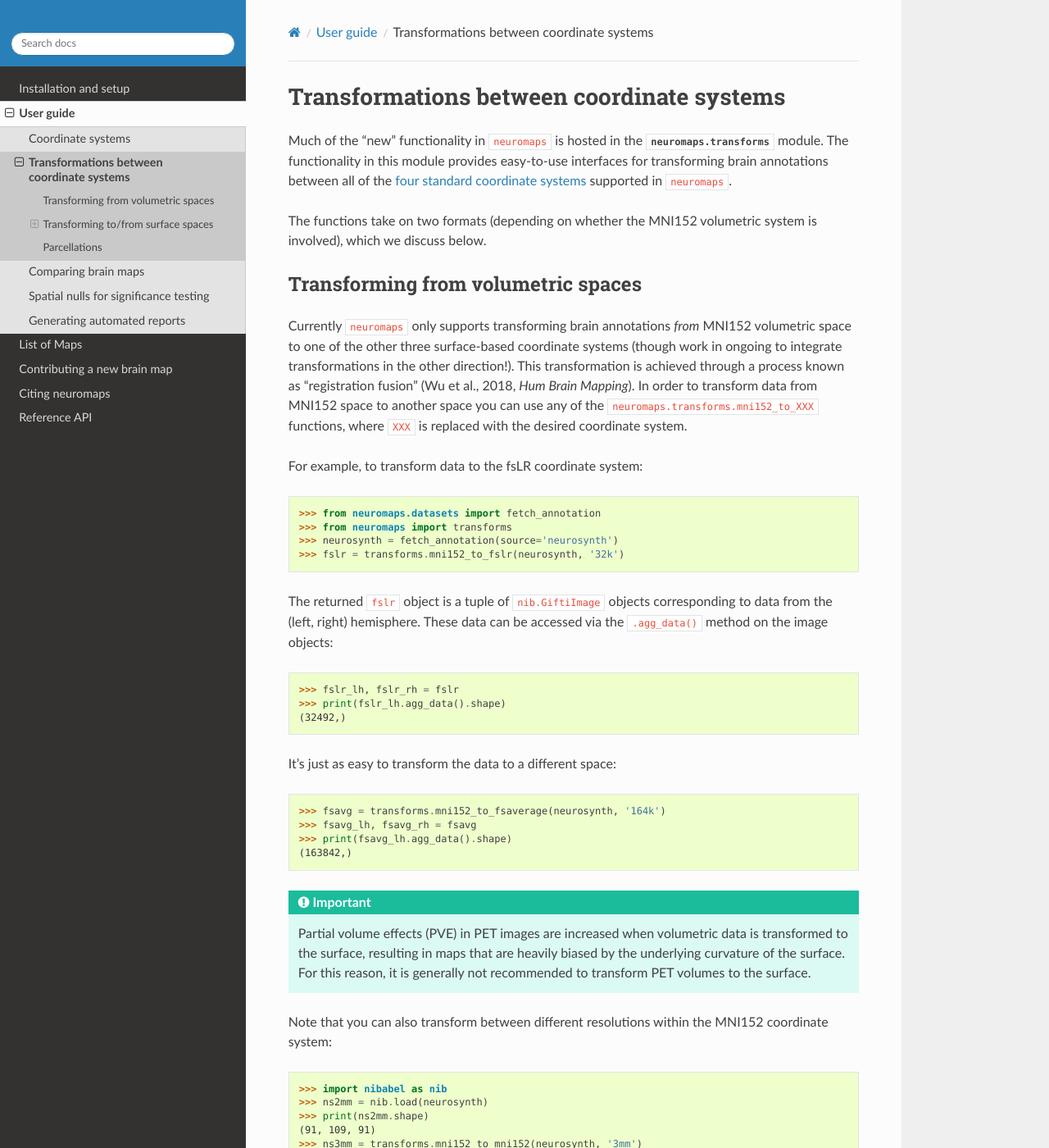
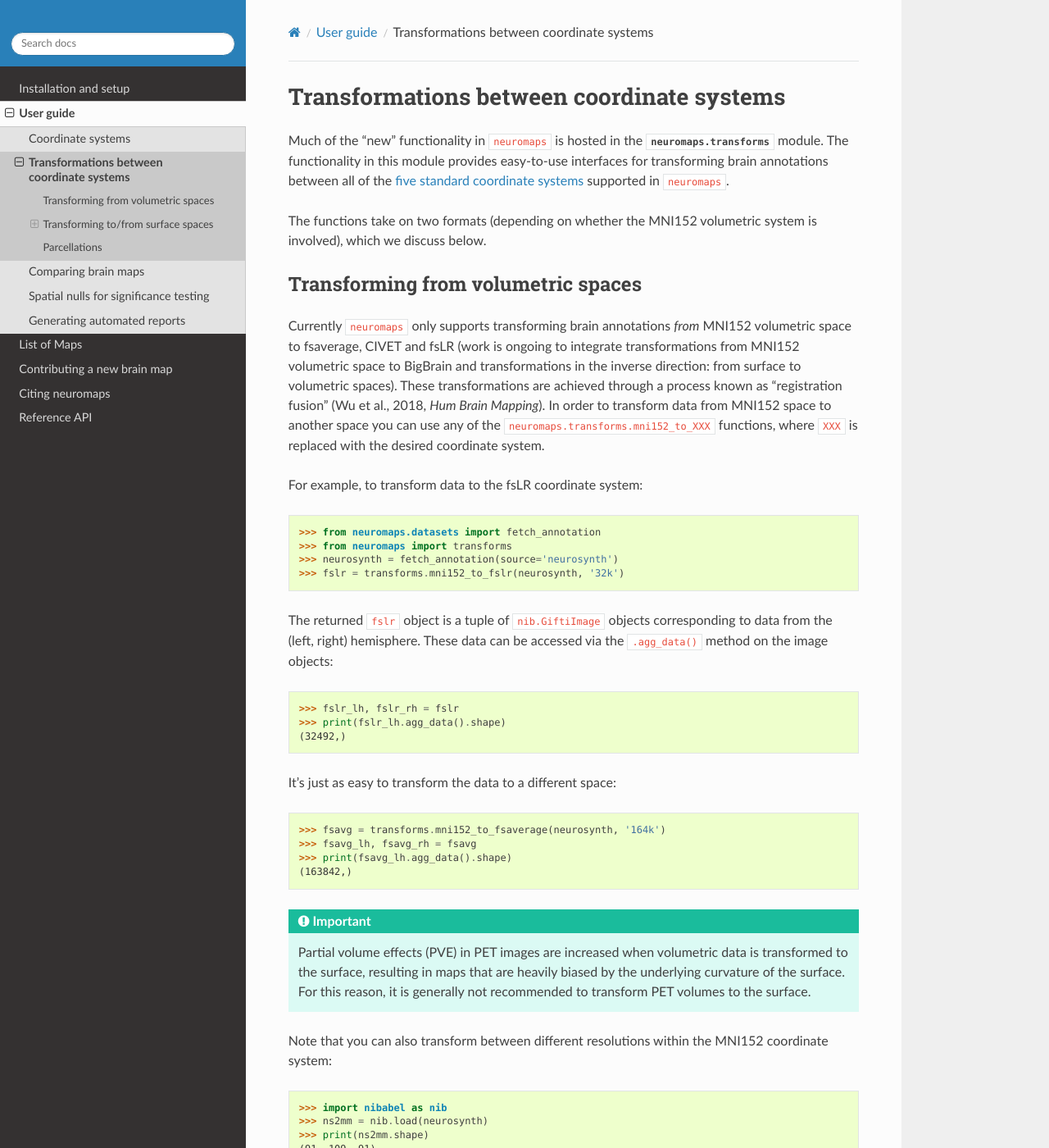
Before and after one commit to netneurolab/neuromaps, a Sphinx documentation site: the page built from docs/user_guide/transformations.rst, in a window 1280 px wide and 1400 px high. Shown: the whole window at 82% size. Built offline with Sphinx 7.4.7 and the Read the Docs theme 3.1.0, drawn with Linux system fonts in a browser that asks for light colours; pages that are not in the unit, such as notebooks, are missing from menus; some of the changed text lies outside the part shown.

Commit message:
[DOC] Yet more documentation changes

```diff
--- a/docs/user_guide/transformations.rst
+++ b/docs/user_guide/transformations.rst
@@ -6,7 +6,7 @@ Transformations between coordinate systems
 Much of the "new" functionality in ``neuromaps`` is hosted in the
 :mod:`neuromaps.transforms` module. The functionality in this module provides
 easy-to-use interfaces for transforming brain annotations between all of the
-:ref:`four standard coordinate systems <usage_atlases>` supported in
+:ref:`five standard coordinate systems <usage_atlases>` supported in
 ``neuromaps``.
 
 The functions take on two formats (depending on whether the MNI152 volumetric
@@ -18,9 +18,10 @@ Transforming from volumetric spaces
 -----------------------------------
 
 Currently ``neuromaps`` only supports transforming brain annotations *from*
-MNI152 volumetric space to one of the other three surface-based coordinate
-systems (though work in ongoing to integrate transformations in the other
-direction!). This transformation is achieved through a process known as
+MNI152 volumetric space to fsaverage, CIVET and fsLR (work is ongoing to
+integrate transformations from MNI152 volumetric space to BigBrain and
+transformations in the inverse direction: from surface to volumetric spaces).
+These transformations are achieved through a process known as
 "registration fusion" (Wu et al., 2018, *Hum Brain Mapping*). In order to
 transform data from MNI152 space to another space you can use any of the
 ``neuromaps.transforms.mni152_to_XXX`` functions, where ``XXX`` is replaced
@@ -84,10 +85,11 @@ Transforming to/from surface spaces
 -----------------------------------
 
 Transforming between surface-based coordinate systems works bidirectionally.
-That is, data in each surface system can be transformed to and from every other
-surface system. Here, the transformation functions take the form of
-``neuromaps.transforms.XXX_to_YYY`` where ``XXX`` is the source system and
-``YYY`` is the target system.
+That is, data in fsaverage, CIVET, fsLR can be transformed to and from every
+other surface system. Data in BigBrain can be transformed to and from
+fsaverage and fsLR (work is ongoing to add Bigbrain to/from CIVET transformations).
+Here, the transformation functions take the form of ``neuromaps.transforms.XXX_to_YYY``
+where ``XXX`` is the source system and ``YYY`` is the target system.
 
 For example, to transform data from the fsaverage to the fsLR coordinate
 system:
```
